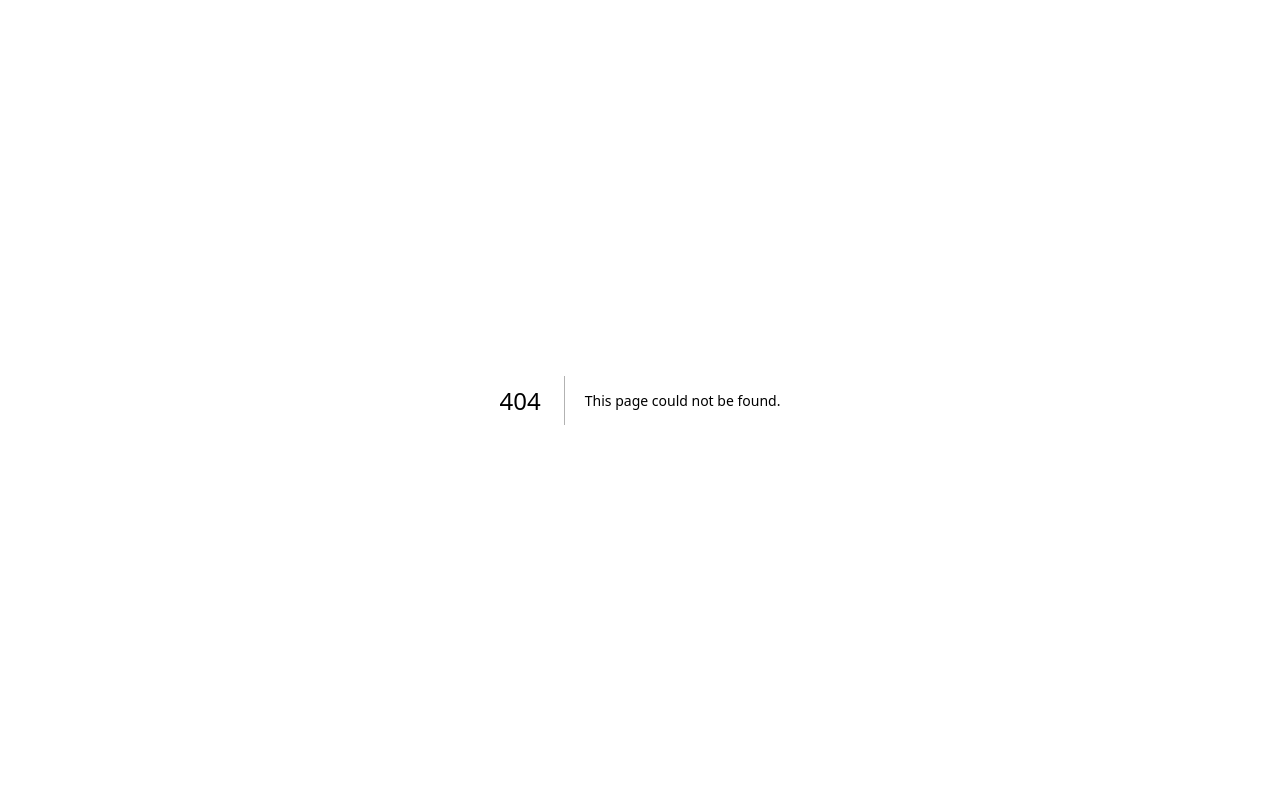
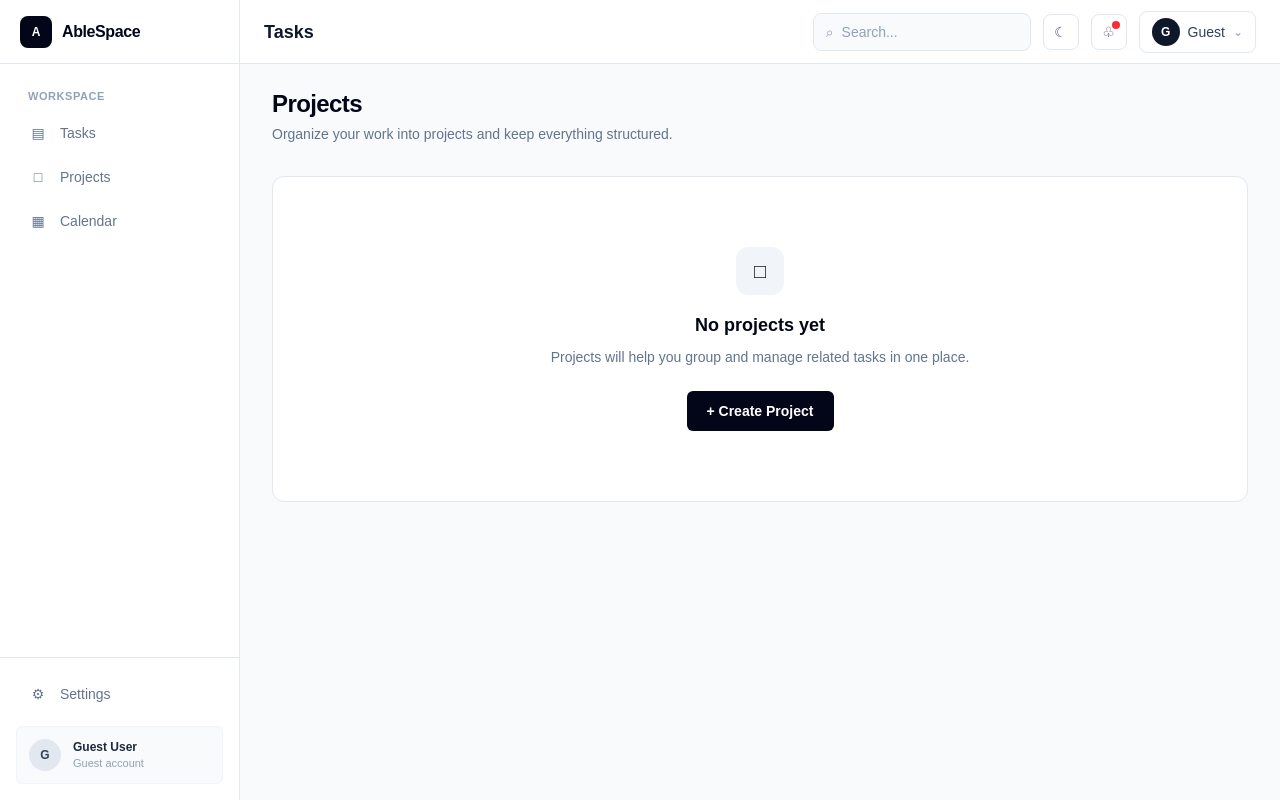
Before and after one commit to BhanuStackDev/AbleSpace-Task-Management, a Next.js app in the folder frontend/: page /projects in a window 1280 px wide. Before the commit this address had no page. Built offline with nearby package versions, Linux system fonts and the light colour scheme.

Commit message:
feat: add projects page

```diff
--- /dev/null
+++ b/frontend/src/app/projects/page.tsx
@@ -0,0 +1,55 @@
+"use client";
+
+import Sidebar from "@/components/layout/Sidebar";
+import Header from "@/components/layout/Header";
+
+export default function ProjectsPage() {
+  return (
+    <main className="min-h-screen bg-slate-50 dark:bg-slate-950">
+      <div className="flex min-h-screen">
+        <Sidebar />
+
+        <section className="flex min-w-0 flex-1 flex-col">
+          <Header searchQuery="" onSearchChange={() => {}} />
+
+          <main className="flex-1 px-4 py-6 sm:px-6 lg:px-8">
+            <div className="mx-auto max-w-7xl">
+              <div className="mb-8">
+                <h1 className="text-2xl font-bold tracking-tight text-slate-950 dark:text-white">
+                  Projects
+                </h1>
+
+                <p className="mt-1 text-sm text-slate-500 dark:text-slate-400">
+                  Organize your work into projects and keep everything structured.
+                </p>
+              </div>
+
+              <div className="rounded-xl border border-slate-200 bg-white p-8 dark:border-slate-800 dark:bg-slate-900">
+                <div className="flex min-h-[260px] flex-col items-center justify-center text-center">
+                  <div className="mb-4 flex h-12 w-12 items-center justify-center rounded-xl bg-slate-100 text-xl dark:bg-slate-800">
+                    □
+                  </div>
+
+                  <h2 className="text-lg font-semibold text-slate-950 dark:text-white">
+                    No projects yet
+                  </h2>
+
+                  <p className="mt-2 max-w-md text-sm text-slate-500 dark:text-slate-400">
+                    Projects will help you group and manage related tasks in one place.
+                  </p>
+
+                  <button
+                    type="button"
+                    className="mt-6 rounded-md bg-slate-950 px-5 py-2.5 text-sm font-semibold text-white transition hover:bg-slate-800 dark:bg-white dark:text-slate-950 dark:hover:bg-slate-200"
+                  >
+                    + Create Project
+                  </button>
+                </div>
+              </div>
+            </div>
+          </main>
+        </section>
+      </div>
+    </main>
+  );
+}
```
